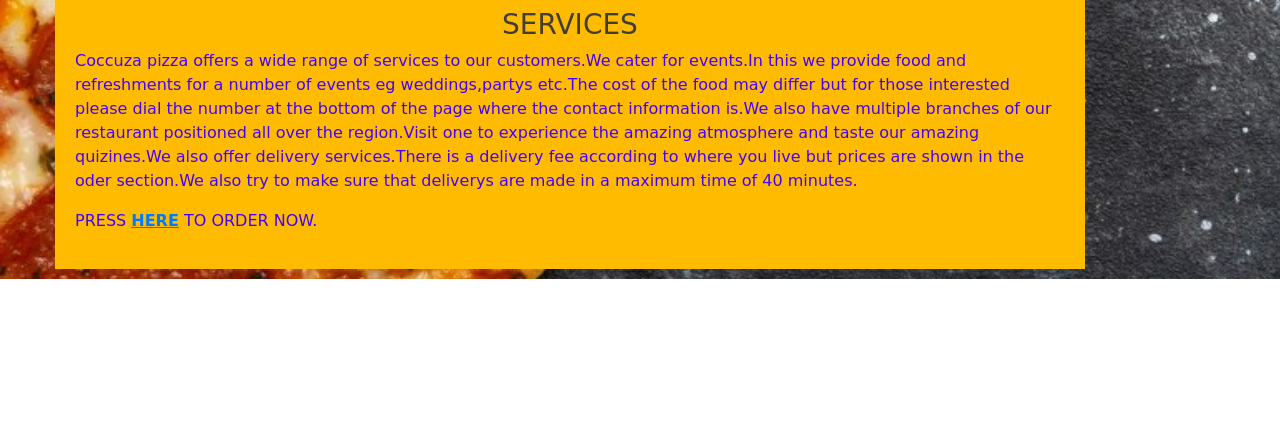
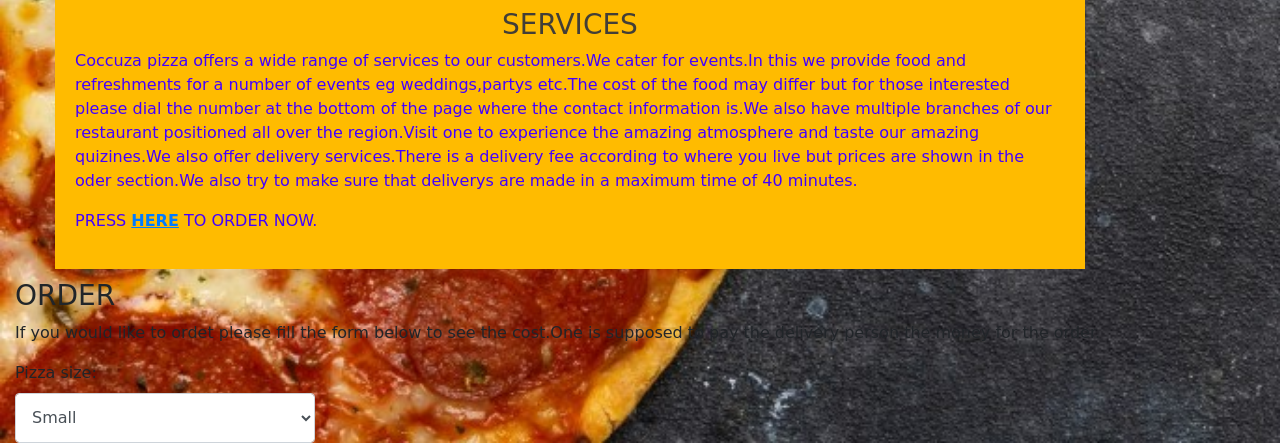
Before and after one commit to Victorvick399/Coccuza-pizza, a plain HTML site: page index.html in a window 1280 px wide. Shown: the part 1050-1493 px from the top of the page. Before the commit the page ends 1329 px from the top, so only its background shows below. Drawn offline with nearby package versions, Linux system fonts and the light colour scheme; a web font is replaced by a local one.

Commit message:
add an order section

```diff
--- a/index.html
+++ b/index.html
@@ -37,8 +37,20 @@
         <p>Coccuza pizza offers a wide range of services to our customers.We cater for events.In this we provide food and refreshments for a number of events eg weddings,partys etc.The cost of the food may differ but for those interested please dial the number at the bottom of the page where the contact information is.We also have multiple branches of our restaurant positioned all over the region.Visit one to experience the amazing atmosphere and taste our amazing quizines.We also offer delivery services.There is a delivery fee according to where you live but prices are shown in the oder section.We also try to make sure that deliverys are made in a maximum time of 40 minutes.</p>
         <p>PRESS <a href="#order"><strong>HERE</strong></a> TO ORDER NOW.</p>
       </div>
+      <div class="order">
+        <h3>ORDER</h3>
+        <p>If you would like to ordet please fill the form below to see the cost.One is supposed to pay the delivery person the money for the order.</p>
+        <form>
+          <label>Pizza size:</label>
+          <select class="form-control" style=" height:50px;width:300px;">
+            <option>Small</option>
+            <option>Medium</option>
+            <option>Large</option>
+          </select>
 
-
+          </select>
+        </form>
+      </div>
     </div>
   </body>
 </html>
```
